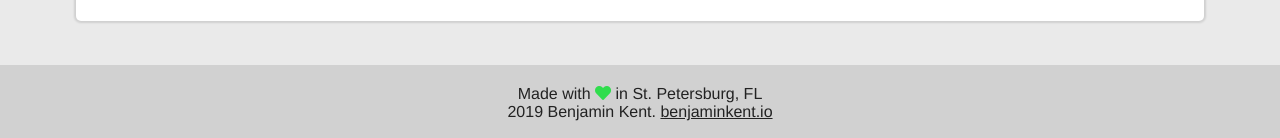
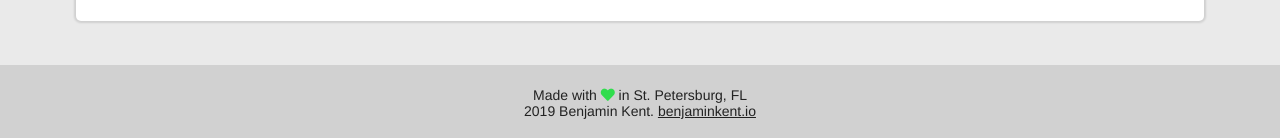
Before and after one commit to vue-js-tampa-bay/build-it-together-presentation, a Vue app: page / in a window 1280 px wide. Shown: the part 949-1087 px from the top of the page. Built offline with nearby package versions, Linux system fonts and the light colour scheme.

Commit message:
change font size on footer

```diff
--- a/src/components/Footer.vue
+++ b/src/components/Footer.vue
@@ -22,10 +22,11 @@ footer {
   position: absolute;
   bottom: 0;
   width: 100%;
-  padding: 20px 0;
+  padding: 22px 0;
   display: flex;
   flex-direction: column;
   align-items: center;
+  font-size: 14px;
 
   p {
     margin: 0;
```
